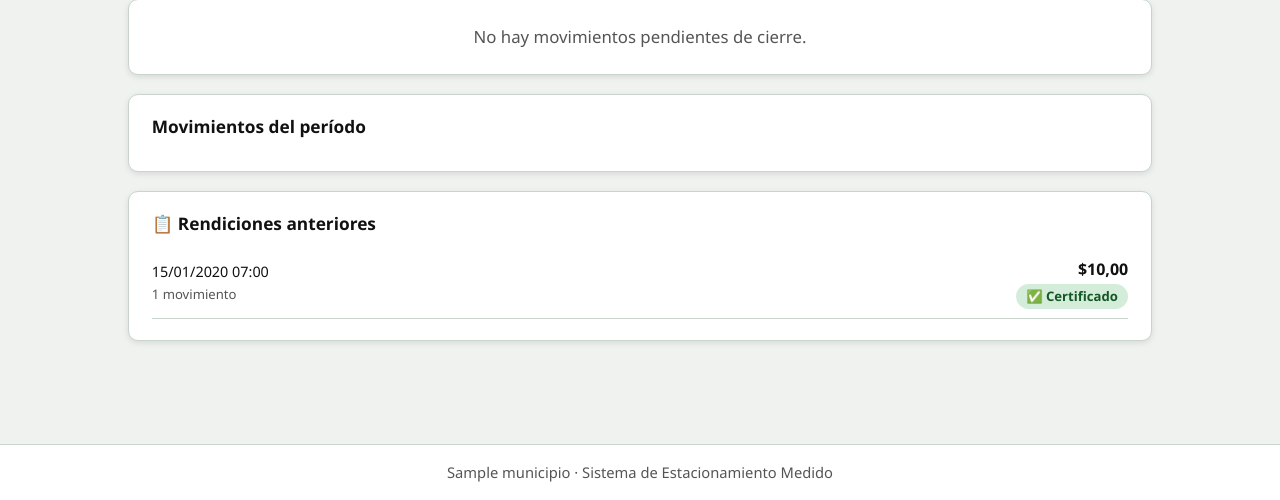
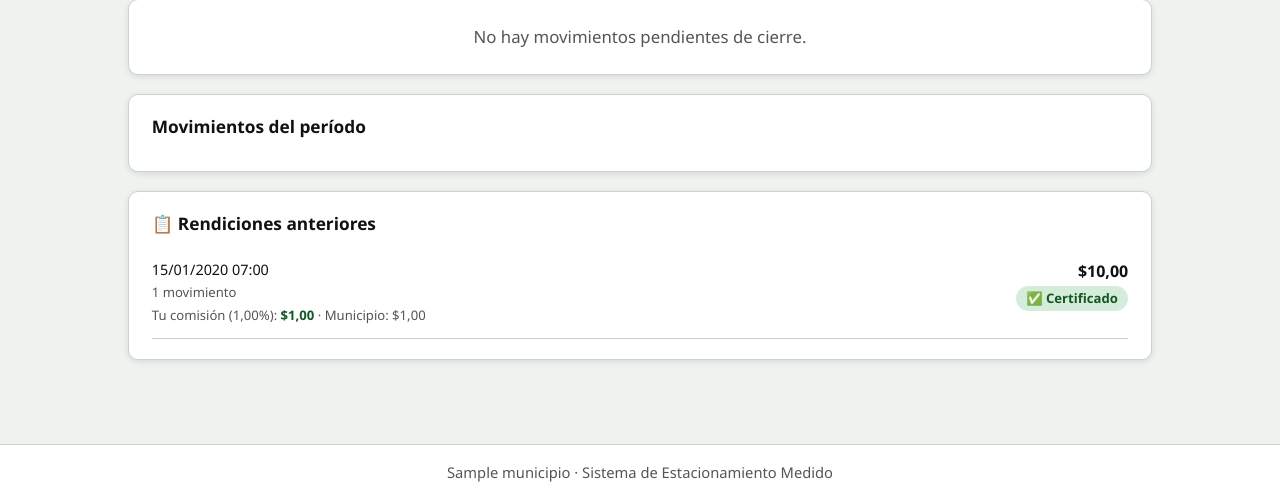
Before and after one commit to PolloLopez/estacionamiento_proyecto, a Django app: page /usuarios/inspectores/caja/ in a window 1280 px wide. Shown: the part 300-800 px from the top of the page. Run offline with Django 5.2, Linux system fonts and the light colour scheme; a user stored in the database is signed in; tables that the repository leaves empty hold one stand-in row (values such as "Sample post"); grey boxes marked "Sample" are stand-in pictures.

Commit message:
feat: comisión en cierre, seguridad multimunicipio
Comisión vendedor/inspector:
- CierreCaja: nuevos campos porcentaje_ganancia_aplicado, ganancia_usuario, monto_municipio
- services_caja.py: calcula y guarda la comisión al momento del cierre (snapshot)
- caja.html y rendiciones.html: muestran el desglose comisión/municipio
- Migración 0032

Seguridad multimunicipio (7 vistas corregidas):
- pagar_infraccion: + municipio=request.user.municipio
- cargar_saldo: + municipio=admin.municipio
- editar_inspector: + municipio=request.user.municipio
- editar_vendedor: + municipio=request.user.municipio
- detalle_usuario_admin: + municipio=request.user.municipio
- ticket_infraccion: Infraccion.objects.get → get_object_or_404 + municipio
- resolver_verificacion: + usuario__municipio=request.user.municipio

```diff
--- a/app_estacionamiento/models.py
+++ b/app_estacionamiento/models.py
@@ -316,6 +316,20 @@ class CierreCaja(models.Model):
     creado_en = models.DateTimeField(default=timezone.now)
     creado_por = models.ForeignKey(Usuario, on_delete=models.SET_NULL, null=True, blank=True, related_name="cierres_creados")
 
+    # 💰 Comisión aplicada al momento del cierre (snapshot)
+    porcentaje_ganancia_aplicado = models.DecimalField(
+        max_digits=5, decimal_places=2, default=0,
+        help_text="Porcentaje de ganancia del usuario al momento del cierre."
+    )
+    ganancia_usuario = models.DecimalField(
+        max_digits=10, decimal_places=2, default=0,
+        help_text="Monto que retiene el usuario (comisión)."
+    )
+    monto_municipio = models.DecimalField(
+        max_digits=10, decimal_places=2, default=0,
+        help_text="Monto neto que le corresponde al municipio."
+    )
+
     # certificación por el admin
     certificado = models.BooleanField(default=False, help_text="El admin auditó y certificó este cierre.")
     certificado_en = models.DateTimeField(null=True, blank=True, help_text="Fecha en que el admin certificó el cierre.")
--- a/app_estacionamiento/views.py
+++ b/app_estacionamiento/views.py
@@ -316,7 +316,7 @@ def completar_perfil(request):
 
 @require_role("admin","inspector","vendedor")
 def pagar_infraccion(request, infraccion_id):
-    infraccion = get_object_or_404(Infraccion, id=infraccion_id)
+    infraccion = get_object_or_404(Infraccion, id=infraccion_id, municipio=request.user.municipio)
     try:
         pagar_infraccion_uc(request.user, infraccion)
         messages.success(request, "Infracción cobrada.")
@@ -476,7 +476,7 @@ def panel_exenciones(request):
 @require_role("admin")
 def cargar_saldo(request, usuario_id):
     admin = request.user
-    usuario = get_object_or_404(Usuario, id=usuario_id)
+    usuario = get_object_or_404(Usuario, id=usuario_id, municipio=admin.municipio)
 
     if request.method == "POST":
         monto = request.POST.get("monto")
@@ -941,7 +941,7 @@ def registrar_infraccion(request):
 
 @require_role("inspector")
 def ticket_infraccion(request, infraccion_id):
-    infraccion = Infraccion.objects.get(id=infraccion_id)
+    infraccion = get_object_or_404(Infraccion, id=infraccion_id, municipio=request.user.municipio)
 
     return render(request, "ticket_infraccion.html", {
         "patente": infraccion.vehiculo.patente,
@@ -1315,7 +1315,7 @@ def gestionar_inspectores(request):
 
 @require_role("admin")
 def editar_inspector(request, inspector_id):
-    inspector = get_object_or_404(Usuario, id=inspector_id, es_inspector=True)
+    inspector = get_object_or_404(Usuario, id=inspector_id, es_inspector=True, municipio=request.user.municipio)
 
     if request.method == "POST":
         inspector.first_name = request.POST.get("nombre", "").strip()
@@ -1380,7 +1380,7 @@ def gestionar_vendedores(request):
 
 @require_role("admin")
 def editar_vendedor(request, vendedor_id):
-    vendedor = get_object_or_404(Usuario, id=vendedor_id, es_vendedor=True)
+    vendedor = get_object_or_404(Usuario, id=vendedor_id, es_vendedor=True, municipio=request.user.municipio)
 
     if request.method == "POST":
         vendedor.first_name = request.POST.get("nombre", "").strip()
@@ -1424,7 +1424,7 @@ def gestionar_usuarios(request):
 @require_role("admin")
 def detalle_usuario_admin(request, usuario_id):
     """Vista de detalle de un conductor: saldo, vehículos, exenciones, historial."""
-    conductor = get_object_or_404(Usuario, id=usuario_id, es_conductor=True)
+    conductor = get_object_or_404(Usuario, id=usuario_id, es_conductor=True, municipio=request.user.municipio)
     vehiculos = Vehiculo.objects.filter(vehiculousuario__usuario=conductor)
 
     # Agregar vehículo desde admin
@@ -2005,7 +2005,8 @@ def resolver_verificacion(request, solicitud_id):
     """
     solicitud = get_object_or_404(
         SolicitudVerificacion.objects.select_related("usuario", "vehiculo"),
-        id=solicitud_id
+        id=solicitud_id,
+        usuario__municipio=request.user.municipio,
     )
 
     if request.method != "POST":
--- a/templates/inspectores/caja.html
+++ b/templates/inspectores/caja.html
@@ -91,14 +91,21 @@
   <div class="card">
     <h3 style="margin-bottom:0.8rem;">📋 Rendiciones anteriores</h3>
     {% for cierre in historial_cierres %}
-    <div style="display:flex; justify-content:space-between; align-items:center;
-                padding:0.6rem 0; border-bottom:1px solid var(--color-border);
+    <div style="display:flex; justify-content:space-between; align-items:flex-start;
+                padding:0.75rem 0; border-bottom:1px solid var(--color-border);
                 flex-wrap:wrap; gap:0.4rem;">
       <div style="font-size:0.9rem;">
         <div>{{ cierre.fecha_cierre|date:"d/m/Y H:i" }}</div>
         <div class="text-muted" style="font-size:0.82rem;">
           {{ cierre.cantidad_movimientos }} movimiento{% if cierre.cantidad_movimientos != 1 %}s{% endif %}
         </div>
+        {% if cierre.porcentaje_ganancia_aplicado > 0 %}
+        <div style="font-size:0.82rem; margin-top:0.2rem;">
+          <span class="text-muted">Tu comisión ({{ cierre.porcentaje_ganancia_aplicado }}%):</span>
+          <strong style="color:var(--color-success);">${{ cierre.ganancia_usuario }}</strong>
+          <span class="text-muted">· Municipio: ${{ cierre.monto_municipio }}</span>
+        </div>
+        {% endif %}
       </div>
       <div style="text-align:right;">
         <div style="font-weight:700; font-size:1rem;">${{ cierre.total_cobrado }}</div>
```
Also changed, not shown: app_estacionamiento/services_caja.py (+24 -8 lines), templates/admin/rendiciones.html (+7 -0 lines), app_estacionamiento/migrations/0032_cierrecaja_comision.py (added).
